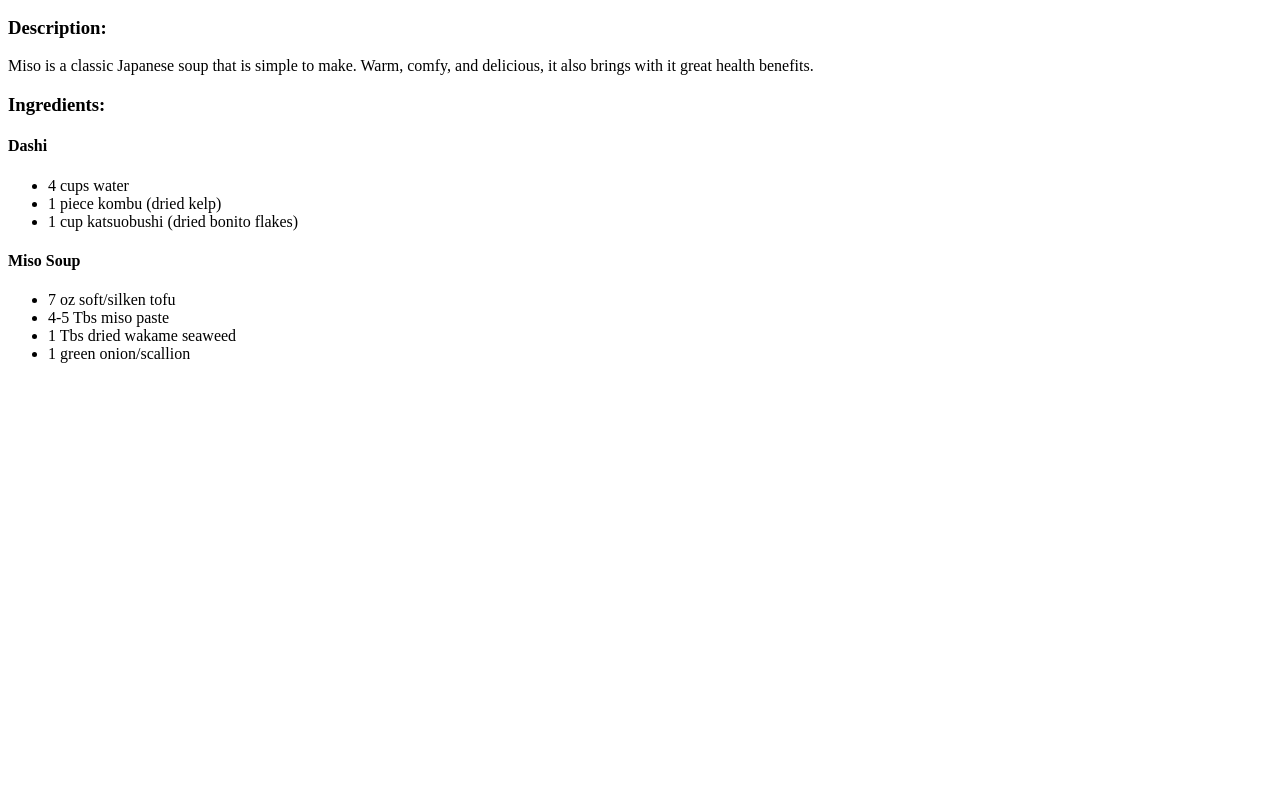
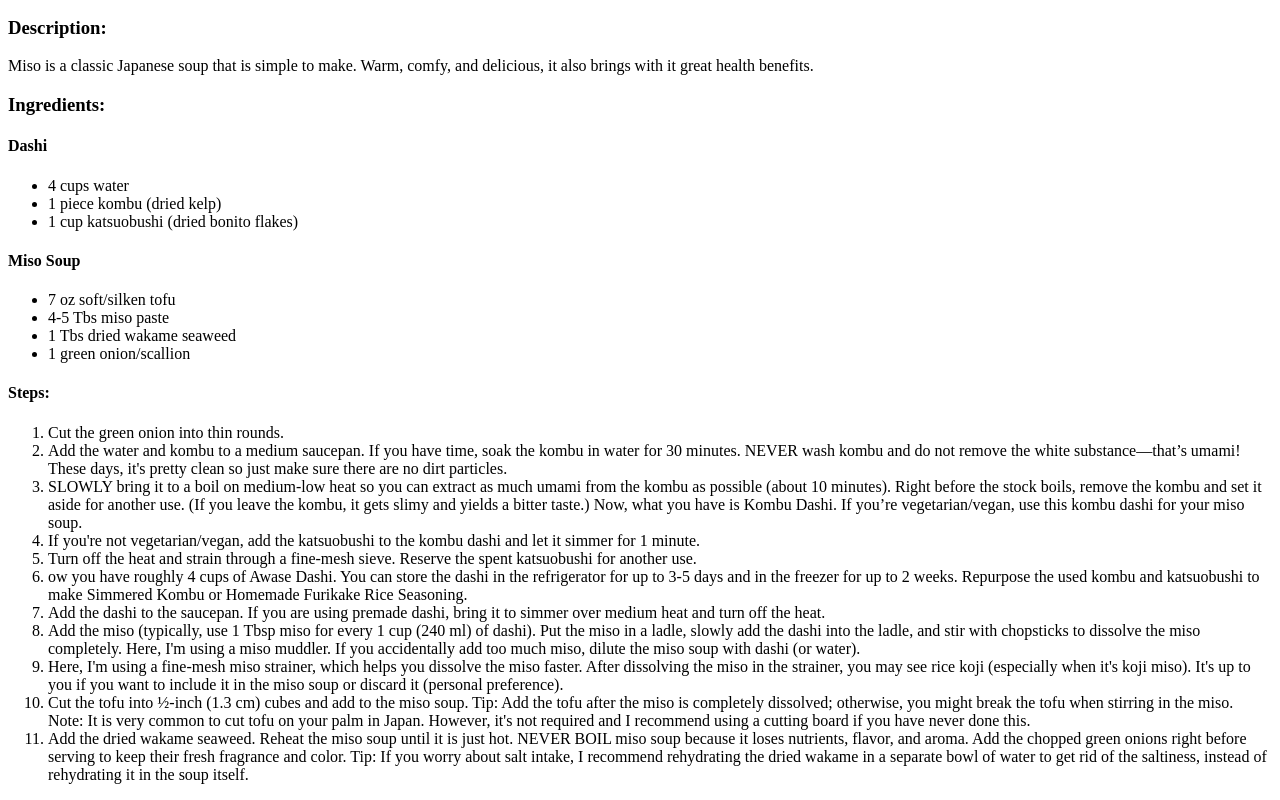
Before and after one commit to shirokooma/odin-recipes, a plain HTML site: page recipes/miso.html in a window 1280 px wide. Shown: the part 345-1145 px from the top of the page. Before the commit the page ends 800 px from the top, so only its background shows below. Drawn offline with Linux system fonts and the light colour scheme.

Commit message:
Add steps list to miso.html

```diff
--- a/recipes/miso.html
+++ b/recipes/miso.html
@@ -24,6 +24,20 @@
             <li>1 Tbs dried wakame seaweed</li>
             <li>1 green onion/scallion</li>
         </ul>
+        <h4>Steps:</h4>
+        <ol>
+            <li>Cut the green onion into thin rounds.</li>
+            <li>Add the water and kombu to a medium saucepan. If you have time, soak the kombu in water for 30 minutes. NEVER wash kombu and do not remove the white substance—that’s umami! These days, it's pretty clean so just make sure there are no dirt particles.</li>
+            <li>SLOWLY bring it to a boil on medium-low heat so you can extract as much umami from the kombu as possible (about 10 minutes). Right before the stock boils, remove the kombu and set it aside for another use. (If you leave the kombu, it gets slimy and yields a bitter taste.) Now, what you have is Kombu Dashi. If you’re vegetarian/vegan, use this kombu dashi for your miso soup.</li>
+            <li>If you're not vegetarian/vegan, add the katsuobushi to the kombu dashi and let it simmer for 1 minute.</li>
+            <li>Turn off the heat and strain through a fine-mesh sieve. Reserve the spent katsuobushi for another use.</li>
+            <li>ow you have roughly 4 cups of Awase Dashi. You can store the dashi in the refrigerator for up to 3-5 days and in the freezer for up to 2 weeks. Repurpose the used kombu and katsuobushi to make Simmered Kombu or Homemade Furikake Rice Seasoning.</li>
+            <li>Add the dashi to the saucepan. If you are using premade dashi, bring it to simmer over medium heat and turn off the heat.</li>
+            <li>Add the miso (typically, use 1 Tbsp miso for every 1 cup (240 ml) of dashi). Put the miso in a ladle, slowly add the dashi into the ladle, and stir with chopsticks to dissolve the miso completely. Here, I'm using a miso muddler. If you accidentally add too much miso, dilute the miso soup with dashi (or water). </li>
+            <li>Here, I'm using a fine-mesh miso strainer, which helps you dissolve the miso faster. After dissolving the miso in the strainer, you may see rice koji (especially when it's koji miso). It's up to you if you want to include it in the miso soup or discard it (personal preference).</li>
+            <li>Cut the tofu into ½-inch (1.3 cm) cubes and add to the miso soup. Tip: Add the tofu after the miso is completely dissolved; otherwise, you might break the tofu when stirring in the miso. Note: It is very common to cut tofu on your palm in Japan. However, it's not required and I recommend using a cutting board if you have never done this.</li>
+            <li>Add the dried wakame seaweed. Reheat the miso soup until it is just hot. NEVER BOIL miso soup because it loses nutrients, flavor, and aroma. Add the chopped green onions right before serving to keep their fresh fragrance and color. Tip: If you worry about salt intake, I recommend rehydrating the dried wakame in a separate bowl of water to get rid of the saltiness, instead of rehydrating it in the soup itself.</li>
+        </ol>
 
     </body>
 </html>
```
